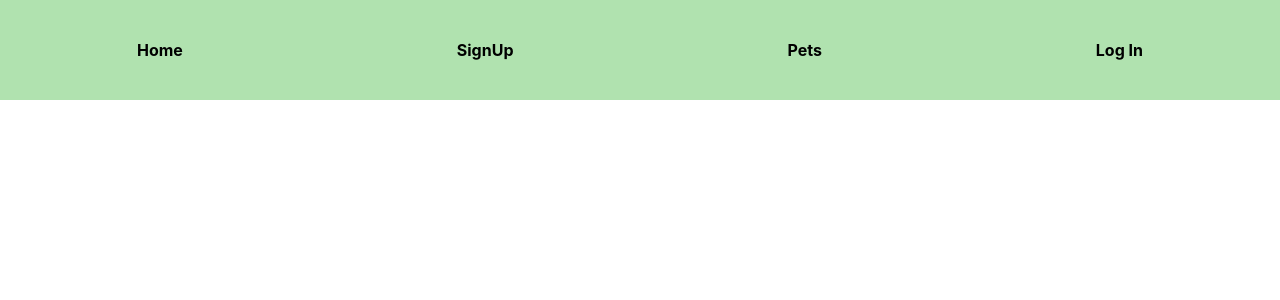
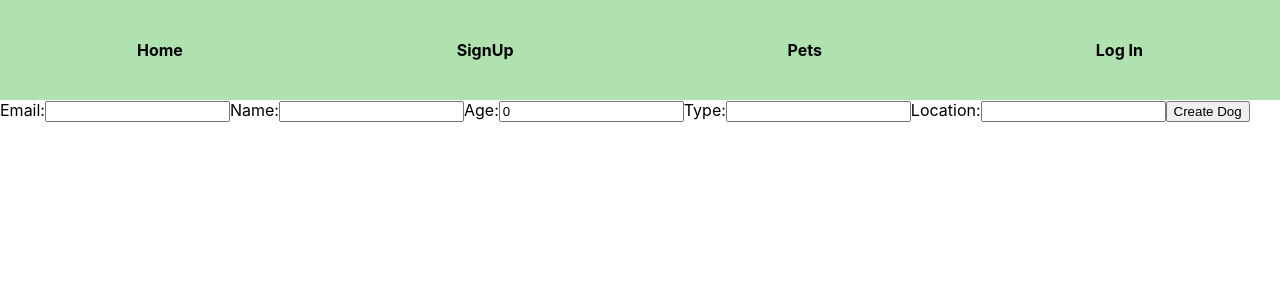
Before and after one commit to sevvalnr/pet-adaption, a React (Create React App) app in the folder pet/: page /pets in a window 1280 px wide. Shown: the top 300 px of the page. Built offline with nearby package versions, Linux system fonts and the light colour scheme.

Commit message:
token and create dog added.

```diff
--- a/pet/src/components/LogIn.js
+++ b/pet/src/components/LogIn.js
@@ -114,7 +114,10 @@ const LogIn = () => {
                     'Content-Type': 'application/json',
                 },
                 body: JSON.stringify({ email, password }),
-            });
+
+
+            }
+        );
 
             const data = await response.json();
 
@@ -132,6 +135,7 @@ const LogIn = () => {
         } catch (error) {
             console.error('hata cnm', error);
         }
+
     };
 
     return (
--- a/pet/src/components/Pets.js
+++ b/pet/src/components/Pets.js
@@ -1,13 +1,55 @@
-import React from "react";
-
+import React, { useState } from 'react';
+import axios from 'axios';
 
 const Pets = () => {
+  const [formData, setFormData] = useState({
+    email: '',
+    name: '',
+    age: 0,
+    type: '',
+    location: ''
+  });
+
+  const handleChange = (e) => {
+    setFormData({ ...formData, [e.target.name]: e.target.value });
+  };
+
+  const handleSubmit = async (e) => {
+    e.preventDefault();
+    try {
+      await axios.post('http://localhost:3000/dog/add', formData);
+      alert('Dog created successfully!');
+      // You can perform any other actions after successful creation
+    } catch (error) {
+      console.error('Error creating dog:', error);
+      alert('An error occurred while creating the dog.');
+    }
+  };
+
   return (
-    <div>
-
-
-    </div>
+    <form onSubmit={handleSubmit}>
+      <label>
+        Email:
+        <input type="text" name="email" value={formData.email} onChange={handleChange} />
+      </label>
+      <label>
+        Name:
+        <input type="text" name="name" value={formData.name} onChange={handleChange} />
+      </label>
+      <label>
+        Age:
+        <input type="number" name="age" value={formData.age} onChange={handleChange} />
+      </label>
+      <label>
+        Type:
+        <input type="text" name="type" value={formData.type} onChange={handleChange} />
+      </label>
+      <label>
+        Location:
+        <input type="text" name="location" value={formData.location} onChange={handleChange} />
+      </label>
+      <button type="submit">Create Dog</button>
+    </form>
   );
 };
-
 export default Pets;
```
Also changed, not shown: 1 other file (tests, documents, lock files or other folders).
